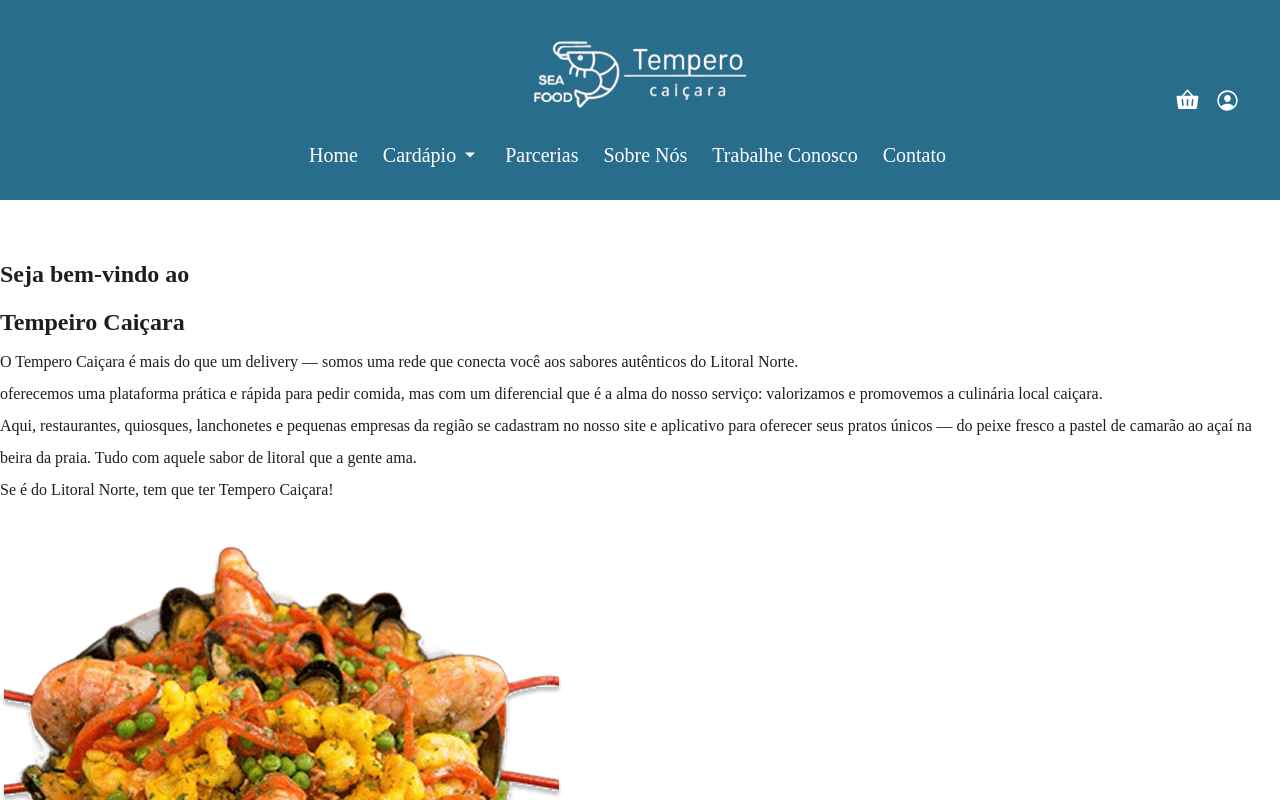
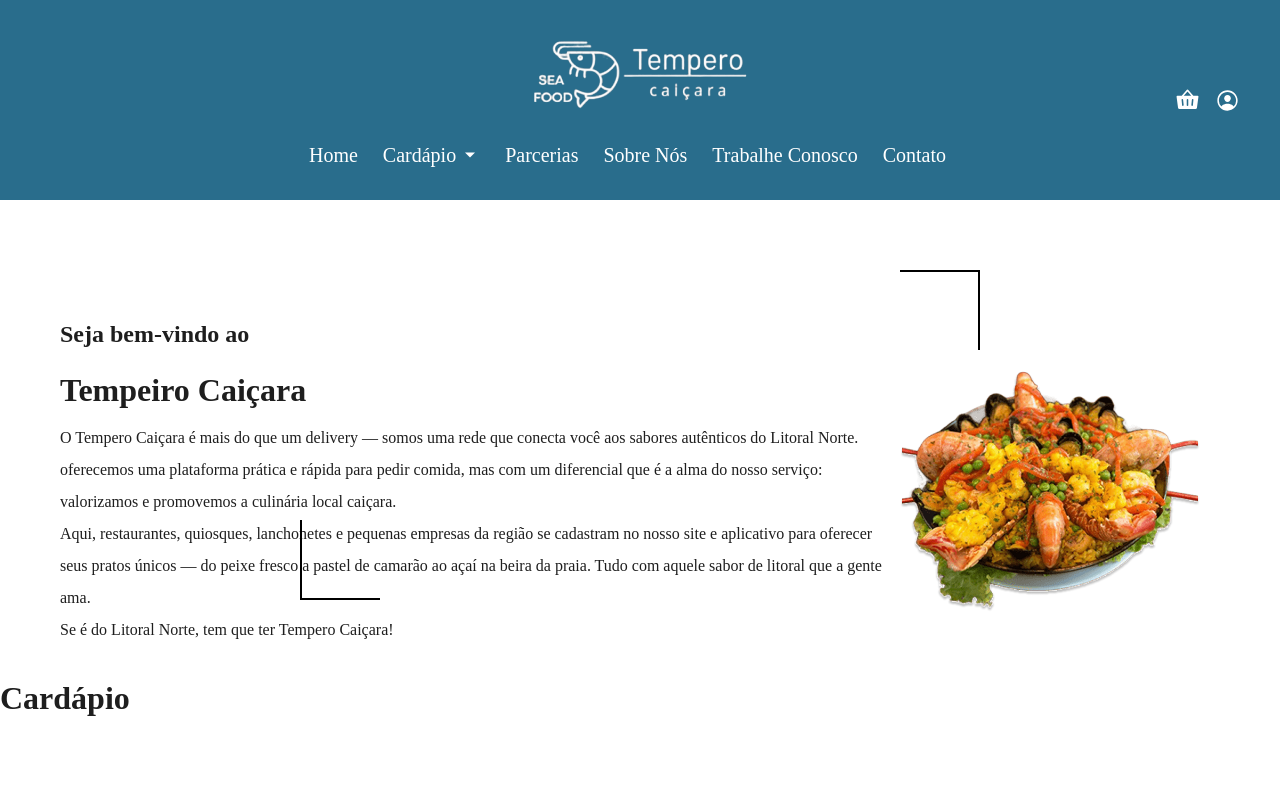
Before and after one commit to geovannaetm/tempeiro-caicara, a Next.js app: page / in a window 1280 px wide. Shown: the top 800 px of the page. Built offline with nearby package versions, Linux system fonts and the light colour scheme.

Commit message:
terminado o bemvindo

```diff
--- a/src/app/globals.css
+++ b/src/app/globals.css
@@ -53,9 +53,8 @@
 
 
 
-*,
-*::before,
-*::after {
+*
+{
     margin: 0;
     padding: 0;
     box-sizing: border-box;
@@ -138,13 +137,13 @@
 }
 
 ::-webkit-scrollbar-track {
-    background-color: hsl(0, 4%, 91%);
+    background-color: hsl(0, 0%, 69%);
 }
 
 ::-webkit-scrollbar-thumb {
-    background-color: #fff;
+    background-color: #74a7be;
 }
 
 ::-webkit-scrollbar-thumb:hover {
-    background-color: #fff;
+    background-color: #1d4557;
 }
--- a/src/app/page.js
+++ b/src/app/page.js
@@ -15,9 +15,21 @@
 
         <div className={styles.conteudo}>
 
+
+    <span className={`${styles.corner} ${styles.tl}`}></span>
+          <span className={`${styles.corner} ${styles.tr}`}></span>
+          <span className={`${styles.corner} ${styles.bl}`}></span>
+          <span className={`${styles.corner} ${styles.br}`}></span>
+
+
+
           <div className={styles.titulo_conteudo}>
+
+
+
+
             <h2>Seja bem-vindo ao</h2>
-            <h2>Tempeiro Caiçara</h2>
+            <h1>Tempeiro Caiçara</h1>
             <p>O Tempero Caiçara é mais do que um delivery — somos uma rede que conecta você aos sabores autênticos do Litoral Norte.<br/> oferecemos uma plataforma prática e rápida para pedir comida, mas com um diferencial que é a alma do nosso serviço: valorizamos e promovemos a culinária local caiçara. <br/> Aqui, restaurantes, quiosques, lanchonetes e pequenas empresas da região se cadastram no nosso site e aplicativo para oferecer seus pratos únicos — do peixe fresco a pastel de camarão ao açaí na beira da praia. Tudo com aquele sabor de litoral que a gente ama. <br/> Se é do Litoral Norte, tem que ter Tempero Caiçara!</p>
           </div>
 
--- a/src/app/page.module.css
+++ b/src/app/page.module.css
@@ -1,3 +1,57 @@
 .main{
      padding-top: 250px;
+
+
+
 }
+
+
+.conteudo{
+    max-width: 1200px;
+    display: flex;
+    margin: 0 auto;
+    padding: 20px;
+    background-color: #fff;
+
+}
+
+/* Bordas pretas nos cantos */
+
+
+.corner {
+  position: absolute;
+  width: 80px;
+  height: 80px;
+}
+
+.img_bemvindo{
+     width: 300px;
+     height: auto;
+     margin-right: 20px;
+     margin-top: 80px;
+     border-radius: 8px;
+}
+
+
+
+.tr {
+
+  right: 300px;
+  border-top: 2px solid black;
+  border-right: 2px solid black;
+
+
+
+}
+
+.bl {
+  bottom: 200px;
+ left: 300px;
+  border-bottom: 2px solid black;
+  border-left: 2px solid black;
+
+}
+
+.titulo_conteudo{
+     margin-top: 40px;
+}
--- a/src/components/Topo/Topo.module.css
+++ b/src/components/Topo/Topo.module.css
@@ -7,6 +7,7 @@
     justify-content: space-around;
     align-items: center;
     background-color: #296D8C;
+    z-index: 1000;
 
 }
 
```
